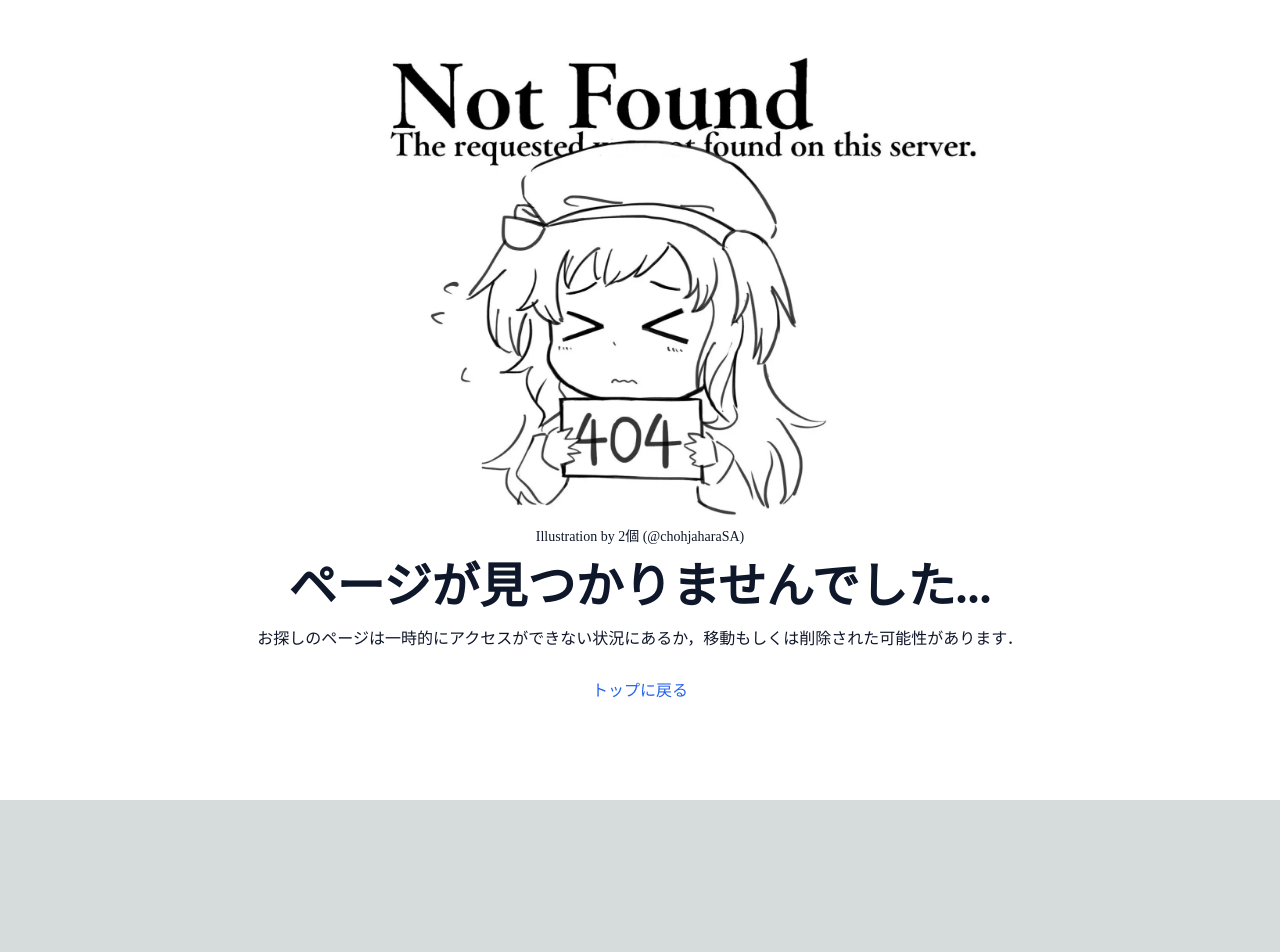
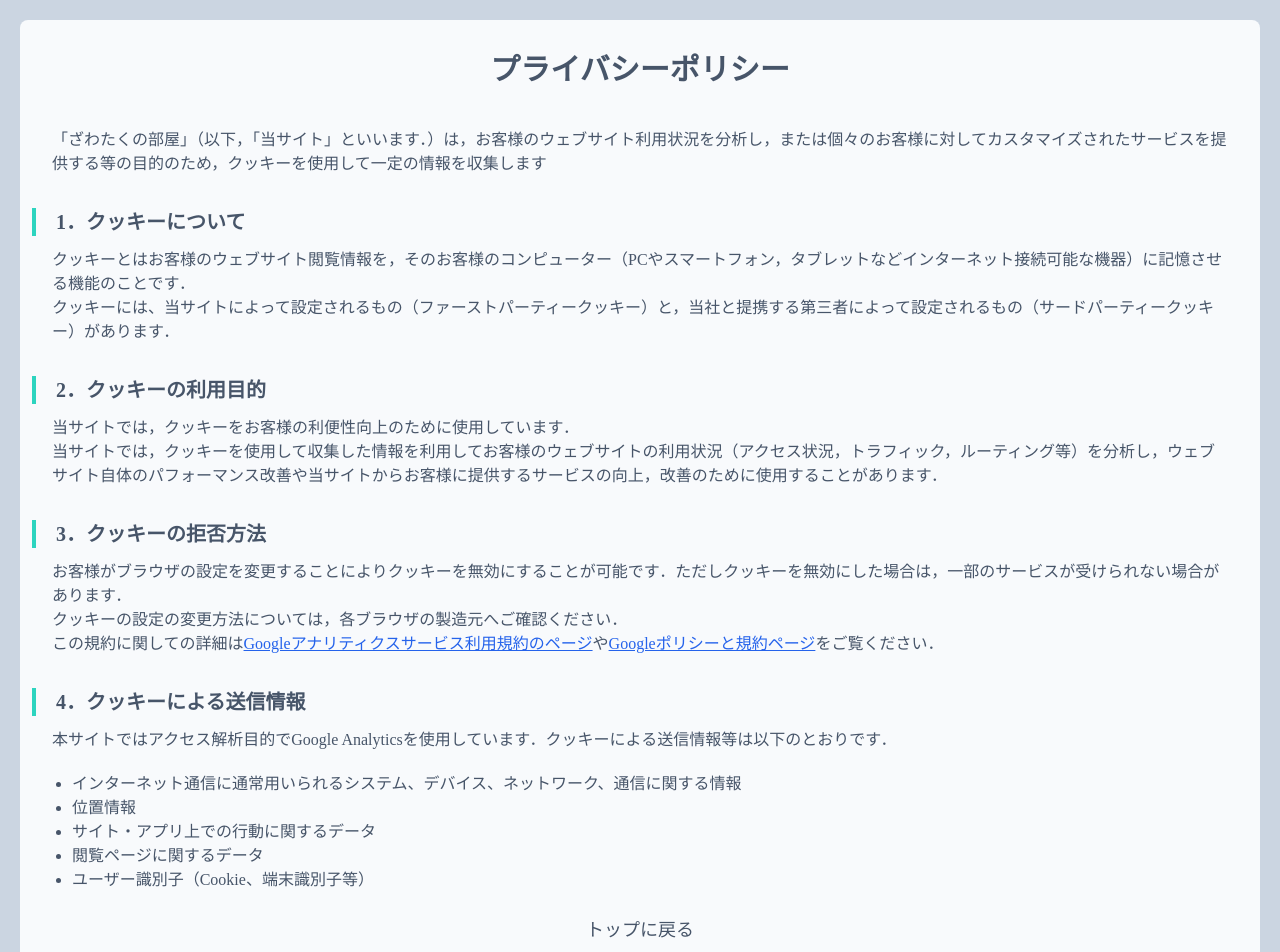
Before and after one commit to zawataku/zawataku.github.io, a Next.js app: page /cookie_policy in a window 1280 px wide. Before the commit this address had no page. Shown: the top 952 px of the page. Before the commit the page ends 800 px from the top, so only its background shows below. Built offline with nearby package versions, Linux system fonts and the light colour scheme; a web font is replaced by a local one.

Commit message:
クッキーポリシー追加

```diff
--- /dev/null
+++ b/src/app/cookie_policy/page.tsx
@@ -0,0 +1,55 @@
+import React from "react";
+import Link from "next/link";
+
+export default function PrivacyPolicy() {
+    return (
+        <div className="bg-slate-300 p-5 text-slate-600">
+            <div className="rounded-lg bg-slate-50 p-3">
+                <h1 className="px-2 py-5 text-center text-3xl font-bold">プライバシーポリシー</h1>
+                <p className="p-5">
+                    「ざわたくの部屋」（以下，「当サイト」といいます．）は，お客様のウェブサイト利用状況を分析し，または個々のお客様に対してカスタマイズされたサービスを提供する等の目的のため，クッキーを使用して一定の情報を収集します
+                </p>
+
+                <h1 className="my-3 border-l-4 border-solid border-l-teal-400 px-5 text-xl font-bold">1．クッキーについて</h1>
+                <p className="px-5 pb-5">
+                    クッキーとはお客様のウェブサイト閲覧情報を，そのお客様のコンピューター（PCやスマートフォン，タブレットなどインターネット接続可能な機器）に記憶させる機能のことです．<br />
+                    クッキーには、当サイトによって設定されるもの（ファーストパーティークッキー）と，当社と提携する第三者によって設定されるもの（サードパーティークッキー）があります．
+                </p>
+
+                <h1 className="my-3 border-l-4 border-solid border-l-teal-400 px-5 text-xl font-bold">2．クッキーの利用目的</h1>
+                <p className="px-5 pb-5">
+                    当サイトでは，クッキーをお客様の利便性向上のために使用しています．<br />
+                    当サイトでは，クッキーを使用して収集した情報を利用してお客様のウェブサイトの利用状況（アクセス状況，トラフィック，ルーティング等）を分析し，ウェブサイト自体のパフォーマンス改善や当サイトからお客様に提供するサービスの向上，改善のために使用することがあります．
+                </p>
+
+                <h1 className="my-3 border-l-4 border-solid border-l-teal-400 px-5 text-xl font-bold">3．クッキーの拒否方法</h1>
+                <p className="px-5 pb-5">
+                    お客様がブラウザの設定を変更することによりクッキーを無効にすることが可能です．ただしクッキーを無効にした場合は，一部のサービスが受けられない場合があります．<br />
+                    クッキーの設定の変更方法については，各ブラウザの製造元へご確認ください．<br />
+                    この規約に関しての詳細は
+                    <Link href="https://marketingplatform.google.com/about/analytics/terms/jp/" className="text-blue-600 underline">Googleアナリティクスサービス利用規約のページ</Link>
+                    や
+                    <Link href="https://policies.google.com/technologies/ads?hl=ja" className="text-blue-600 underline">Googleポリシーと規約ページ</Link>をご覧ください．
+                </p>
+
+                <h1 className="my-3 border-l-4 border-solid border-l-teal-400 px-5 text-xl font-bold">4．クッキーによる送信情報</h1>
+                <p className="px-5 pb-5">
+                    本サイトではアクセス解析目的でGoogle Analyticsを使用しています．クッキーによる送信情報等は以下のとおりです．
+                </p>
+                <div className="px-5">
+                    <ul className="list-disc px-5">
+                        <li>インターネット通信に通常用いられるシステム、デバイス、ネットワーク、通信に関する情報</li>
+                        <li>位置情報</li>
+                        <li>サイト・アプリ上での行動に関するデータ</li>
+                        <li>閲覧ページに関するデータ</li>
+                        <li>ユーザー識別子（Cookie、端末識別子等）</li>
+                    </ul>
+                </div>
+                <div className="divider mx-6"></div>
+                <p className="my-6 content-center text-center text-lg">
+                    <Link href="/" className="leading-3 hover:underline">トップに戻る</Link>
+                </p>
+            </div>
+        </div>
+    )
+}
--- a/src/components/footer/footer.tsx
+++ b/src/components/footer/footer.tsx
@@ -3,13 +3,16 @@ import Link from "next/link";
 
 export default function Footer() {
     return (
-        <footer className="footer footer-center bg-slate-500 p-10 text-base text-slate-200">
+        <footer className="footer footer-center bg-slate-500 p-10 text-base text-slate-50">
+            <p className="text-slate-50">
+            <Link href="/cookie_policy" className="leading-3 hover:underline">クッキーポリシー</Link>
+            </p>
             <aside>
                 <p className="font-bold">
                     ざわたくの部屋
                     -Since 2023-
                 </p>
-                <p>Copyright © 2024 ざわたく All right reserved </p>
+                <p>Copyright © 2024 ざわたく All right reserved.</p>
             </aside>
         </footer>
     )
--- a/src/components/skills/skillprops.tsx
+++ b/src/components/skills/skillprops.tsx
@@ -17,7 +17,7 @@ export default function SkillProps({ skillname, progress_pct, progress, tooltip
                     </span>
                 </div>
                 <div className="text-right">
-                    <span className="inline-block font-semibold text-slate-900">
+                    <span className="inline-block font-semibold text-slate-600">
                         {progress_pct}
                     </span>
                 </div>
```
